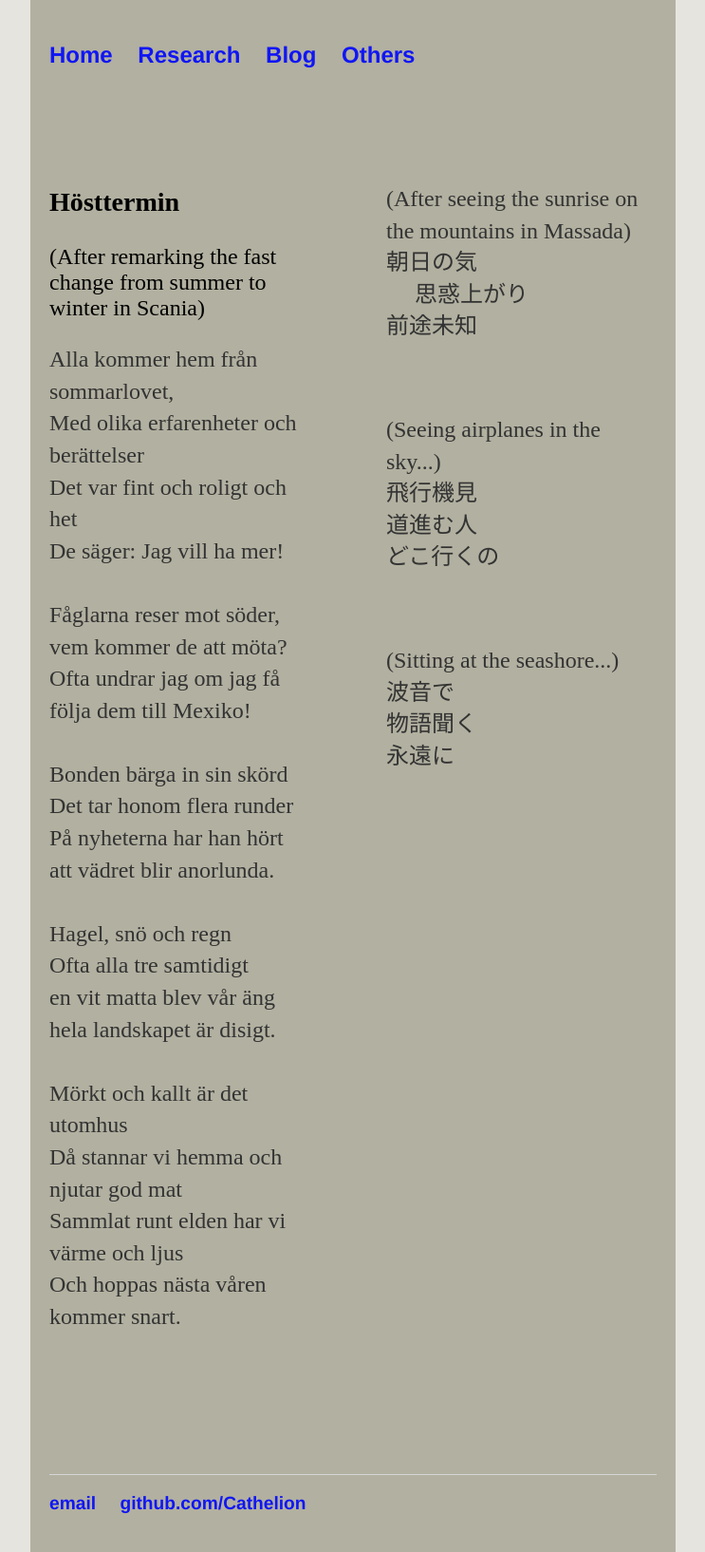
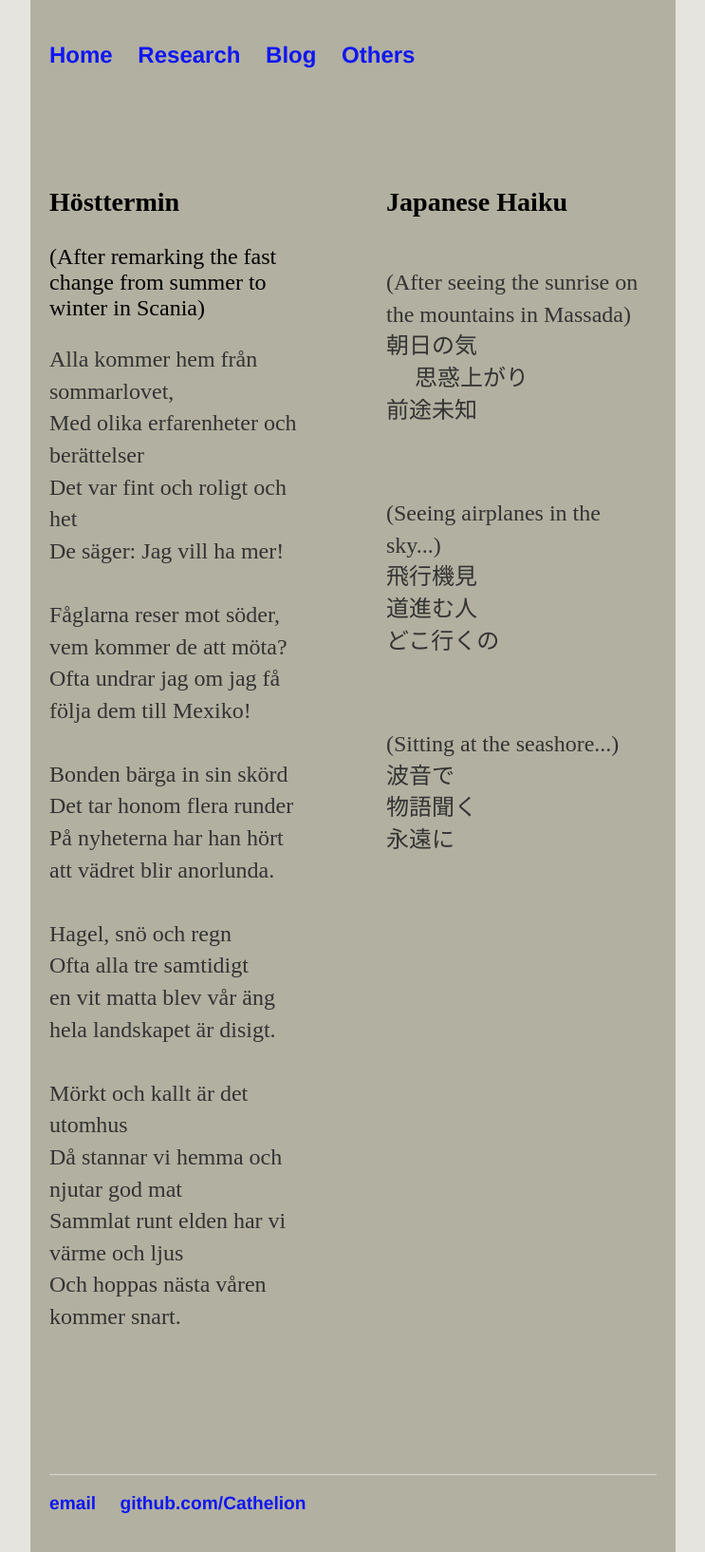
Before and after one commit to Cathelion/Cathelion.github.io, a Jekyll site: the page built from others/others.html, in a window 1280 px wide. Shown: the whole page at 95% size, without its empty margins (268-1011 px from the left). Built offline with Jekyll 4.4.1, drawn with Linux system fonts in a browser that asks for light colours.

Commit message:
Update others.html

```diff
--- a/others/others.html
+++ b/others/others.html
@@ -33,6 +33,7 @@ Och hoppas nästa våren kommer snart.
 
 
 <div class="img-container2">
+  <h3>Japanese Haiku</h3>
          <p>
   (After seeing the sunrise on the mountains in Massada) <br>
            朝日の気 <br>
```
